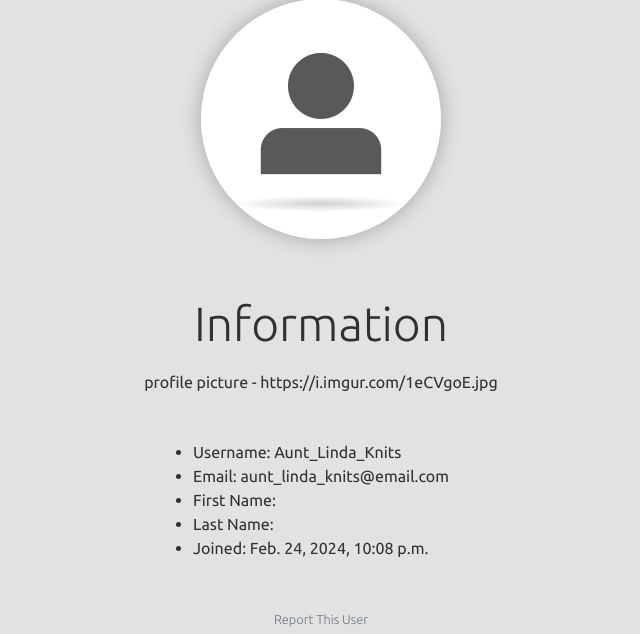
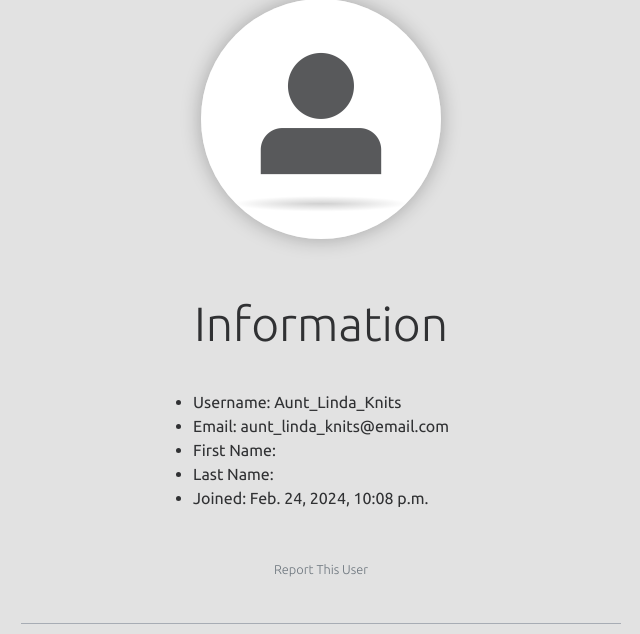
Before and after one commit to MyPetLobster/commerce, a Django app: page /profile/6 in a window 1280 px wide. Shown: the part 438-1072 px from the top of the page, without its empty margins (319-959 px from the left). Run offline with Django 3.2, Linux system fonts and the light colour scheme; a user stored in the database is signed in; data comes from the database, SQL or seed files in the repository; parts of the project's set-up code (start-up, migrations or seed data) failed here and were passed over; some libraries are stand-ins or nearby versions.

Commit message:
Remove debugging element profile html

```diff
--- a/auctions/templates/auctions/profile.html
+++ b/auctions/templates/auctions/profile.html
@@ -61,7 +61,6 @@
     </div>
     <p></p>
     <h2 id="information-header">Information</h2>
-    <p>profile picture - {{ current_user.profile_picture }}</p>
     <div class="profile-info">
         <ul class="info-section-element">
             <li>Username: {{ user.username }}</li>
```
